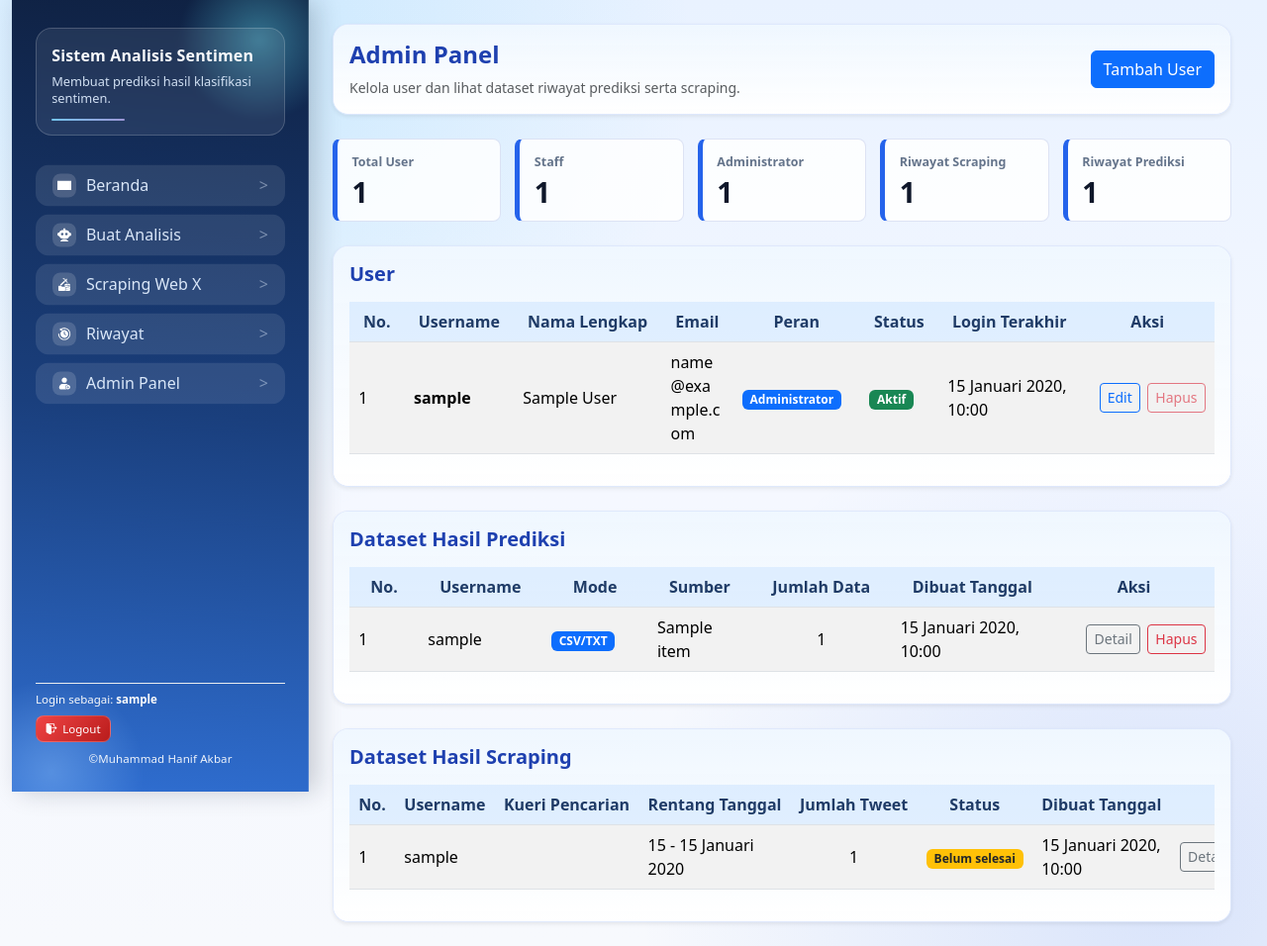
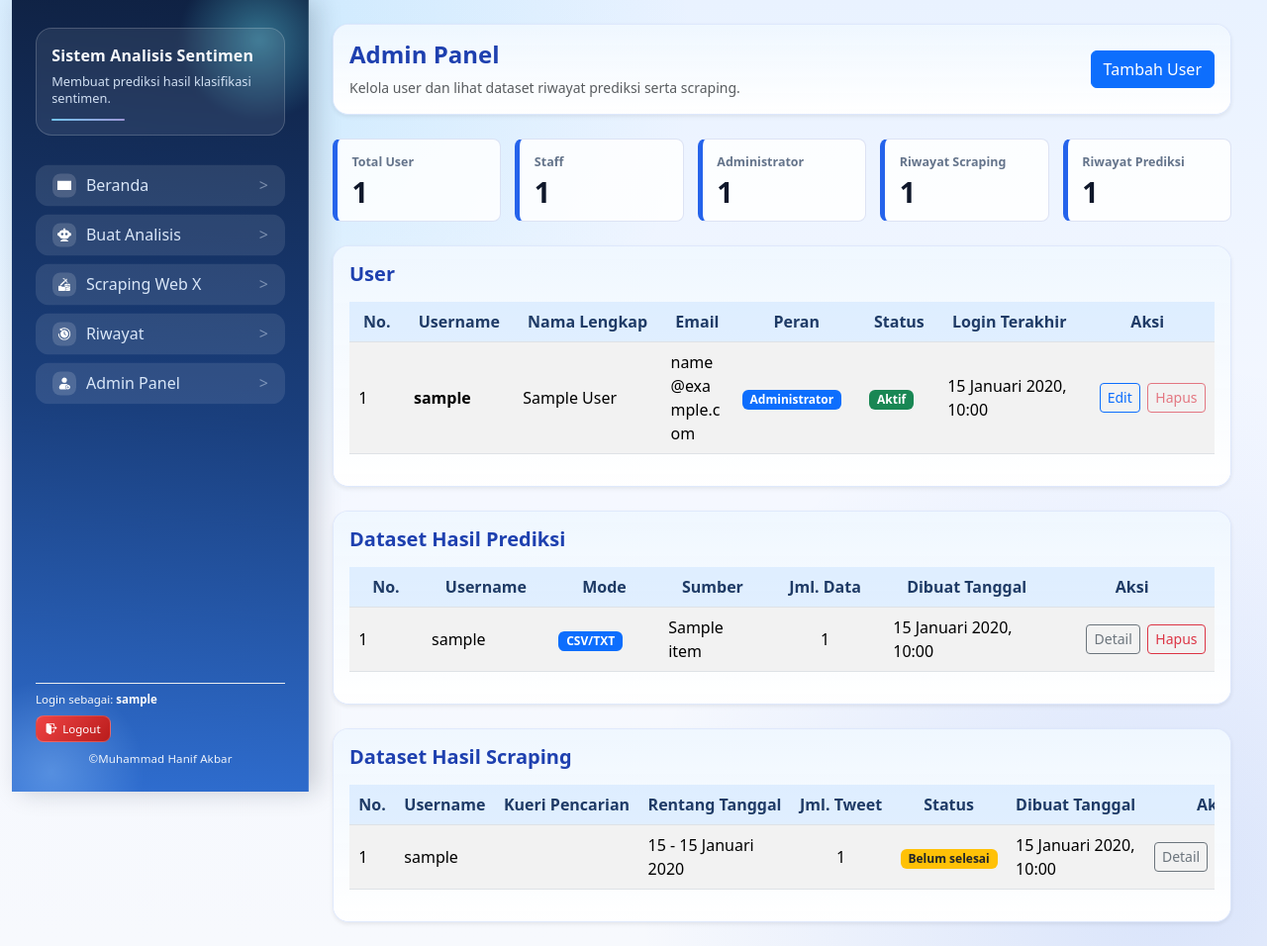
Before and after one commit to HanifAkb/WebSentimen, a Django app: template sentiment_app/templates/sentiment_app/admin_panel.html in a window 1280 px wide. Shown: the whole page at 99% size. Run offline with Django 4.2, Linux system fonts and the light colour scheme; a user stored in the database is signed in; tables that the repository leaves empty hold one stand-in row (values such as "Sample post"); the template is opened without the code that fills it: values that come from a table or form of the project are taken from there, most other values are stand-ins (such as "Sample title", 1, 10 or a date in 2020); data that the repository does not hold is empty; grey boxes are pictures that could not be loaded.

Commit message:
Shorten admin dataset count headers

```diff
--- a/sentiment_app/templates/sentiment_app/admin_panel.html
+++ b/sentiment_app/templates/sentiment_app/admin_panel.html
@@ -131,7 +131,7 @@
                                     <th>Username</th>
                                     <th>Mode</th>
                                     <th>Sumber</th>
-                                    <th class="text-center">Jumlah Data</th>
+                                    <th class="text-center">Jml. Data</th>
                                     <th>Dibuat Tanggal</th>
                                     <th>Aksi</th>
                                 </tr>
@@ -202,7 +202,7 @@
                                     <th>Username</th>
                                     <th>Kueri Pencarian</th>
                                     <th>Rentang Tanggal</th>
-                                    <th class="text-center">Jumlah Tweet</th>
+                                    <th class="text-center">Jml. Tweet</th>
                                     <th>Status</th>
                                     <th>Dibuat Tanggal</th>
                                     <th>Aksi</th>
```
Also changed, not shown: sentiment_app/tests/test_auth_history.py (+2 -2 lines).
